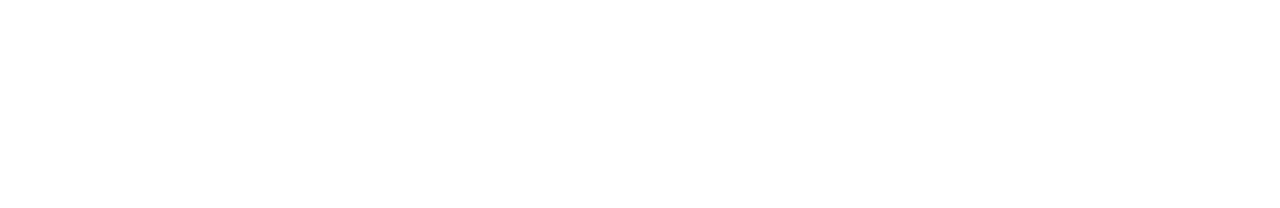
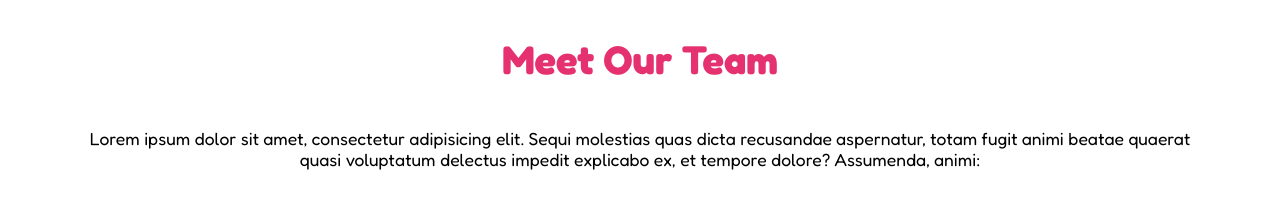
Before and after one commit to andreadldev/html-css-float-cards, a plain HTML site: page index.html in a window 1280 px wide. Drawn offline with Linux system fonts and the light colour scheme.

Commit message:
Aggiunta sezione sopra (header)

```diff
--- a/index.html
+++ b/index.html
@@ -12,8 +12,12 @@
 </head>
 <body>
 
-    <section>
-
+    <section class="container">
+        <!-- SEZIONE HEADER -->
+        <div class="header">
+            <h1>Meet Our Team</h1>
+            <p>Lorem ipsum dolor sit amet, consectetur adipisicing elit. Sequi molestias quas dicta recusandae aspernatur, totam fugit animi beatae quaerat quasi voluptatum delectus impedit explicabo ex, et tempore dolore? Assumenda, animi:</p>
+        </div>
     </section>
 
 </body>
--- a/style.css
+++ b/style.css
@@ -1,8 +1,15 @@
+/* --------------GENERALE-------------- */
 * {
     box-sizing: border-box;
     margin: 0;
     padding: 0;
     font-family: 'Fredoka', sans-serif;
+    font-size: 17.5px;
+}
+
+.container {
+    max-width: 1130px;
+    margin: auto;
 }
 
 .clearfix::after {
@@ -10,3 +17,16 @@
     display: block;
     clear: both;
 }
+
+/* --------------SEZIONE HEADER-------------- */
+
+.header {
+    text-align: center;
+    margin-bottom: 40px;
+}
+.header > h1 {
+    color: #E53170;
+    font-size: 40px;
+    margin-top: 35px;
+    margin-bottom: 45px;
+}
```
